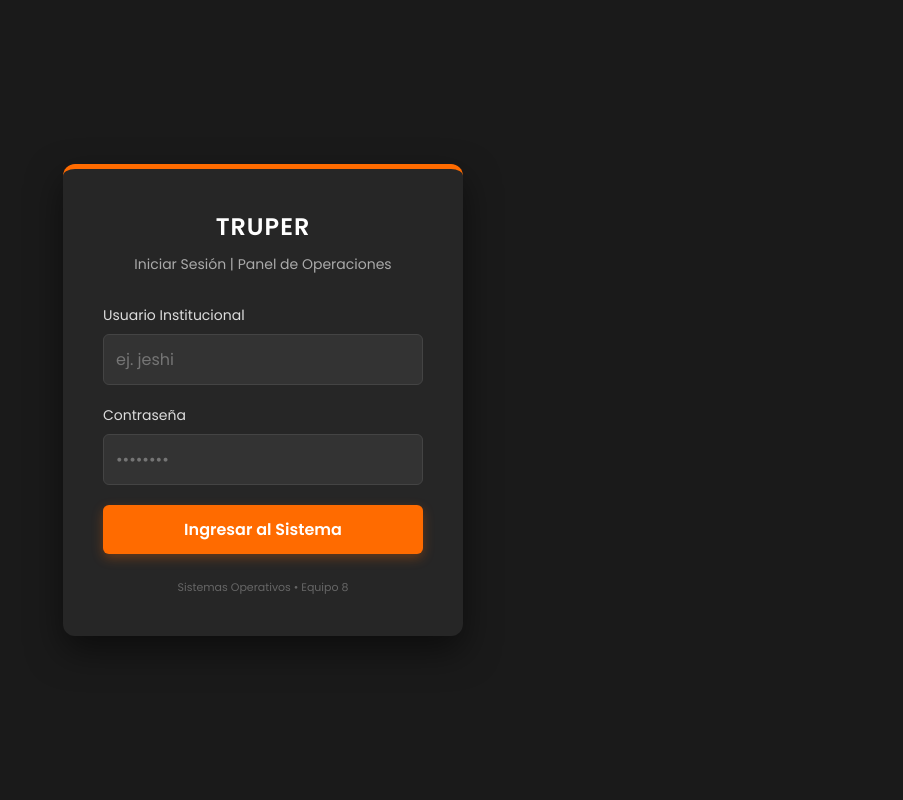
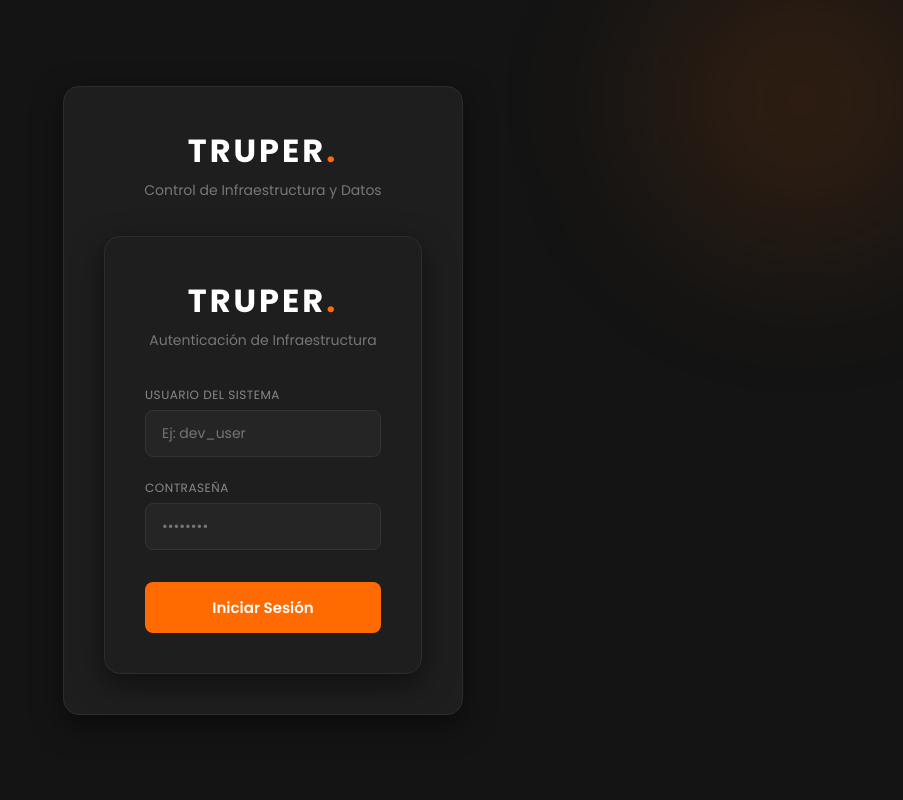
Before and after one commit to jeshiramsh-design/Truper, a PHP site: page /login.php in a window 1280 px wide; the page is wider, and only the part inside the window is pictured. Shown: that part, without its empty margins (377-1280 px from the left). Run offline with PHP 8.4, Linux system fonts and the light colour scheme.

Commit message:
Mejoras en el login

```diff
--- a/login.php
+++ b/login.php
@@ -3,8 +3,8 @@
 <head>
     <meta charset="UTF-8">
     <meta name="viewport" content="width=device-width, initial-scale=1.0">
-    <title>Truper - Control de Operaciones</title>
-    <link href="https://fonts.googleapis.com/css2?family=Poppins:wght@300;400;600&display=swap" rel="stylesheet">
+    <title>Truper - Acceso al Sistema</title>
+    <link href="https://fonts.googleapis.com/css2?family=Poppins:wght@300;400;500;600;700&display=swap" rel="stylesheet">
     <style>
         * {
             margin: 0;
@@ -13,104 +13,212 @@
             font-family: 'Poppins', sans-serif;
         }
         body {
-            background: #1a1a1a;
+            background: #141414;
+            color: #fff;
             display: flex;
             justify-content: center;
             align-items: center;
-            height: 100vh;
-            color: #fff;
+            min-height: 100vh;
+            overflow: hidden;
         }
-        .login-container {
-            background: #262626;
+        /* Fondo decorativo sutil */
+        body::before {
+            content: '';
+            position: absolute;
+            width: 300px;
+            height: 300px;
+            background: rgba(255, 107, 0, 0.15);
+            border-radius: 50%;
+            top: -50px;
+            right: -50px;
+            blur: 80px;
+            filter: blur(80px);
+        }
+
+        .login-card {
+            background: #1e1e1e;
+            width: 100%;
+            max-width: 420px;
             padding: 40px;
-            border-radius: 12px;
-            box-shadow: 0 15px 35px rgba(0,0,0,0.5);
-            width: 100%;
-            max-width: 400px;
-            border-top: 5px solid #ff6b00; /* Naranja Truper */
+            border-radius: 16px;
+            border: 1px solid #2d2d2d;
+            box-shadow: 0 10px 30px rgba(0, 0, 0, 0.5);
             text-align: center;
+            z-index: 1;
         }
-        .login-container h2 {
-            margin-bottom: 10px;
-            font-weight: 600;
-            letter-spacing: 1px;
+
+        .brand {
+            font-size: 32px;
+            font-weight: 700;
+            letter-spacing: 3px;
+            margin-bottom: 5px;
         }
-        .login-container p {
-            color: #aaa;
+        .brand span { color: #ff6b00; }
+
+        .subtitle {
+            color: #777;
             font-size: 14px;
             margin-bottom: 30px;
         }
-        .input-group {
-            margin-bottom: 20px;
-            text-align: left;
+
+        /* Selector de Rol Bonito */
+        .role-selector {
+            display: flex;
+            background: #2a2a2a;
+            padding: 5px;
+            border-radius: 8px;
+            margin-bottom: 25px;
+            border: 1px solid #3a3a3a;
         }
-        .input-group label {
-            display: block;
-            margin-bottom: 8px;
-            color: #ddd;
-            font-size: 14px;
-        }
-        .input-group input {
-            width: 100%;
-            padding: 12px;
+        .role-btn {
+            flex: 1;
+            padding: 10px;
+            background: transparent;
+            color: #aaa;
+            border: none;
             border-radius: 6px;
-            border: 1px solid #444;
-            background: #333;
-            color: #fff;
-            font-size: 16px;
+            font-weight: 600;
+            font-size: 13px;
+            cursor: pointer;
             transition: all 0.3s ease;
         }
-        .input-group input:focus {
+        .role-btn.active {
+            background: #ff6b00;
+            color: #fff;
+            box-shadow: 0 4px 10px rgba(255, 107, 0, 0.3);
+        }
+
+        /* Inputs Estilizados */
+        .form-group {
+            text-align: left;
+            margin-bottom: 20px;
+        }
+        .form-group label {
+            display: block;
+            font-size: 12px;
+            color: #888;
+            margin-bottom: 6px;
+            text-transform: uppercase;
+            letter-spacing: 0.5px;
+        }
+        .input-wrapper {
+            position: relative;
+        }
+        .form-group input {
+            width: 100%;
+            padding: 12px 16px;
+            background: #252525;
+            border: 1px solid #333;
+            border-radius: 8px;
+            color: #fff;
+            font-size: 14px;
+            transition: all 0.3s ease;
+        }
+        .form-group input:focus {
             border-color: #ff6b00;
+            background: #2a2a2a;
             outline: none;
-            background: #3a3a3a;
+            box-shadow: 0 0 8px rgba(255, 107, 0, 0.1);
         }
+
         .btn-login {
             width: 100%;
-            padding: 12px;
+            padding: 14px;
             background: #ff6b00;
+            color: #fff;
             border: none;
-            border-radius: 6px;
-            color: white;
-            font-size: 16px;
+            border-radius: 8px;
+            font-size: 15px;
             font-weight: 600;
             cursor: pointer;
-            transition: background 0.3s ease;
-            box-shadow: 0 4px 12px rgba(255, 107, 0, 0.3);
+            margin-top: 10px;
+            transition: all 0.3s ease;
         }
         .btn-login:hover {
             background: #e05e00;
+            transform: translateY(-1px);
+            box-shadow: 0 6px 15px rgba(255, 107, 0, 0.2);
         }
-        .footer-text {
-            margin-top: 25px;
-            font-size: 11px;
-            color: #666;
+
+        /* Mensajes de Error */
+        .error-msg {
+            background: rgba(255, 68, 68, 0.1);
+            color: #ff4444;
+            padding: 10px;
+            border-radius: 6px;
+            font-size: 13px;
+            margin-bottom: 20px;
+            border: 1px solid rgba(255, 68, 68, 0.2);
         }
     </style>
 </head>
 <body>
 
-    <div class="login-container">
-        <h2>TRUPER</h2>
-        <p>Iniciar Sesión | Panel de Operaciones</p>
+    <div class="login-card">
+        <div class="brand">TRUPER<span>.</span></div>
+        <div class="subtitle">Control de Infraestructura y Datos</div>
+
+        <?php if (isset($_GET['error'])): ?>
+            <div class="error-msg">❌ Credenciales de acceso incorrectas</div>
+        <?php endif; ?>
 
         <form action="login_process.php" method="POST">
-            <div class="input-group">
-                <label for="username">Usuario Institucional</label>
-                <input type="text" id="username" name="username" placeholder="ej. jeshi" required>
+
+            <input type="hidden" name="rol" id="rol_input" value="dev">
+
+<!DOCTYPE html>
+<html lang="es">
+<head>
+    <meta charset="UTF-8">
+    <meta name="viewport" content="width=device-width, initial-scale=1.0">
+    <title>Truper - Acceso al Sistema</title>
+    <link href="https://fonts.googleapis.com/css2?family=Poppins:wght@300;400;500;600;700&display=swap" rel="stylesheet">
+    <style>
+        * { margin: 0; padding: 0; box-sizing: border-box; font-family: 'Poppins', sans-serif; }
+        body { background: #141414; color: #fff; display: flex; justify-content: center; align-items: center; min-height: 100vh; position: relative; }
+
+        /* Brillo de fondo sutil */
+        body::before { content: ''; position: absolute; width: 300px; height: 300px; background: rgba(255, 107, 0, 0.12); border-radius: 50%; top: -50px; right: -50px; filter: blur(80px); z-index: 0; }
+
+        .login-card { background: #1e1e1e; width: 100%; max-width: 400px; padding: 40px; border-radius: 16px; border: 1px solid #2d2d2d; box-shadow: 0 10px 30px rgba(0, 0, 0, 0.5); text-align: center; z-index: 1; }
+        .brand { font-size: 32px; font-weight: 700; letter-spacing: 3px; margin-bottom: 5px; }
+        .brand span { color: #ff6b00; }
+        .subtitle { color: #777; font-size: 14px; margin-bottom: 35px; }
+
+        .form-group { text-align: left; margin-bottom: 22px; }
+        .form-group label { display: block; font-size: 12px; color: #888; margin-bottom: 6px; text-transform: uppercase; letter-spacing: 0.5px; }
+        .form-group input { width: 100%; padding: 12px 16px; background: #252525; border: 1px solid #333; border-radius: 8px; color: #fff; font-size: 14px; transition: all 0.3s ease; }
+        .form-group input:focus { border-color: #ff6b00; background: #2a2a2a; outline: none; }
+
+        .btn-login { width: 100%; padding: 14px; background: #ff6b00; color: #fff; border: none; border-radius: 8px; font-size: 15px; font-weight: 600; cursor: pointer; margin-top: 10px; transition: all 0.3s ease; }
+        .btn-login:hover { background: #e05e00; box-shadow: 0 6px 15px rgba(255, 107, 0, 0.2); }
+
+        .error-msg { background: rgba(255, 68, 68, 0.1); color: #ff4444; padding: 10px; border-radius: 6px; font-size: 13px; margin-bottom: 25px; border: 1px solid rgba(255, 68, 68, 0.2); }
+    </style>
+</head>
+<body>
+
+    <div class="login-card">
+        <div class="brand">TRUPER<span>.</span></div>
+        <div class="subtitle">Autenticación de Infraestructura</div>
+
+        <?php if (isset($_GET['error'])): ?>
+            <div class="error-msg">❌ Usuario o contraseña incorrectos</div>
+        <?php endif; ?>
+
+        <form action="login_process.php" method="POST">
+            <div class="form-group">
+                <label>Usuario del Sistema</label>
+                <input type="text" name="username" placeholder="Ej: dev_user" required>
             </div>
 
-            <div class="input-group">
-                <label for="password">Contraseña</label>
-                <input type="password" id="password" name="password" placeholder="••••••••" required>
+            <div class="form-group">
+                <label>Contraseña</label>
+                <input type="password" name="password" placeholder="••••••••" required>
             </div>
 
-            <button type="submit" class="btn-login">Ingresar al Sistema</button>
+            <button type="submit" class="btn-login">Iniciar Sesión</button>
         </form>
-
-        <div class="footer-text">
-            Sistemas Operativos • Equipo 8
-        </div>
     </div>
 
 </body>
```
Also changed, not shown: login_process.php (+25 -15 lines).
